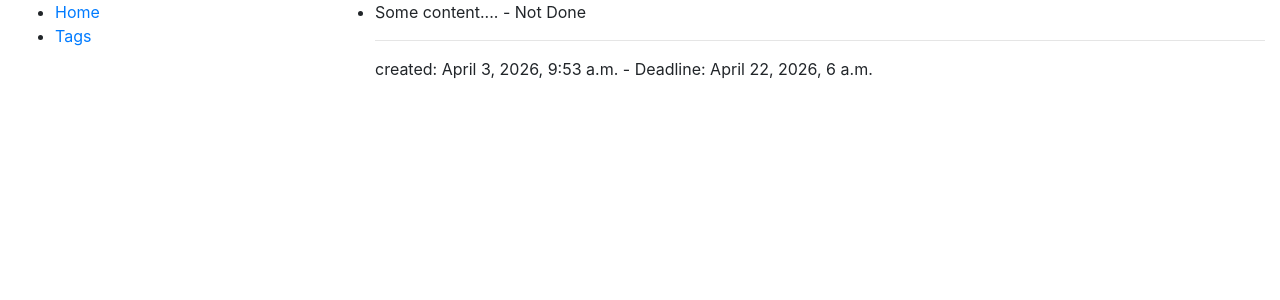
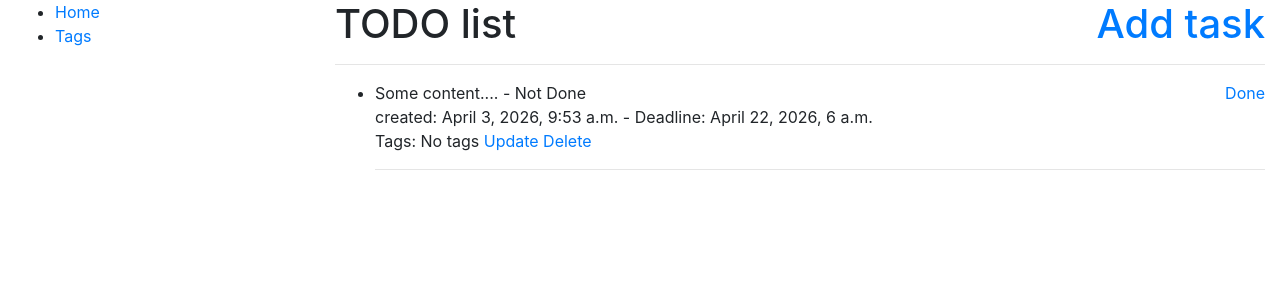
Before and after one commit to SSSSSADO/task-manager, a Django app: page / in a window 1280 px wide. Shown: the top 300 px of the page. Run offline with Django 5.2, Linux system fonts and the light colour scheme; data comes from the database, SQL or seed files in the repository; data that the repository does not hold is empty.

Commit message:
Fix task_list.html

```diff
--- a/templates/manager/task_list.html
+++ b/templates/manager/task_list.html
@@ -5,6 +5,12 @@
 {% endblock %}
 
 {% block content %}
+  <h1>
+    TODO list
+    <a style="float:right" href="#">Add task</a>
+  </h1>
+  <hr>
+
   {% if task_list %}
     <ul>
       {% for task in task_list %}
@@ -12,14 +18,29 @@
           {{ task.content }} -
           {% if task.completed %}
             Done
+            <a style="float:right" href="#">Undo</a>
           {% else %}
             Not Done
+            <a style="float:right" href="#">Done</a>
           {% endif %}
-          <hr>
+          <br>
+
           created: {{ task.datetime }} -
           {% if task.deadline %}
             Deadline: {{ task.deadline }}
           {% endif %}
+          <br>
+          <p>
+            Tags:
+            {% for tag in task.tags.all %}
+              {{ tag.name }}
+            {% empty %}
+              No tags
+            {% endfor %}
+            <a href="#">Update</a>
+            <a href="#">Delete</a>
+          </p>
+          <hr>
         </li>
       {% endfor %}
     </ul>
```
